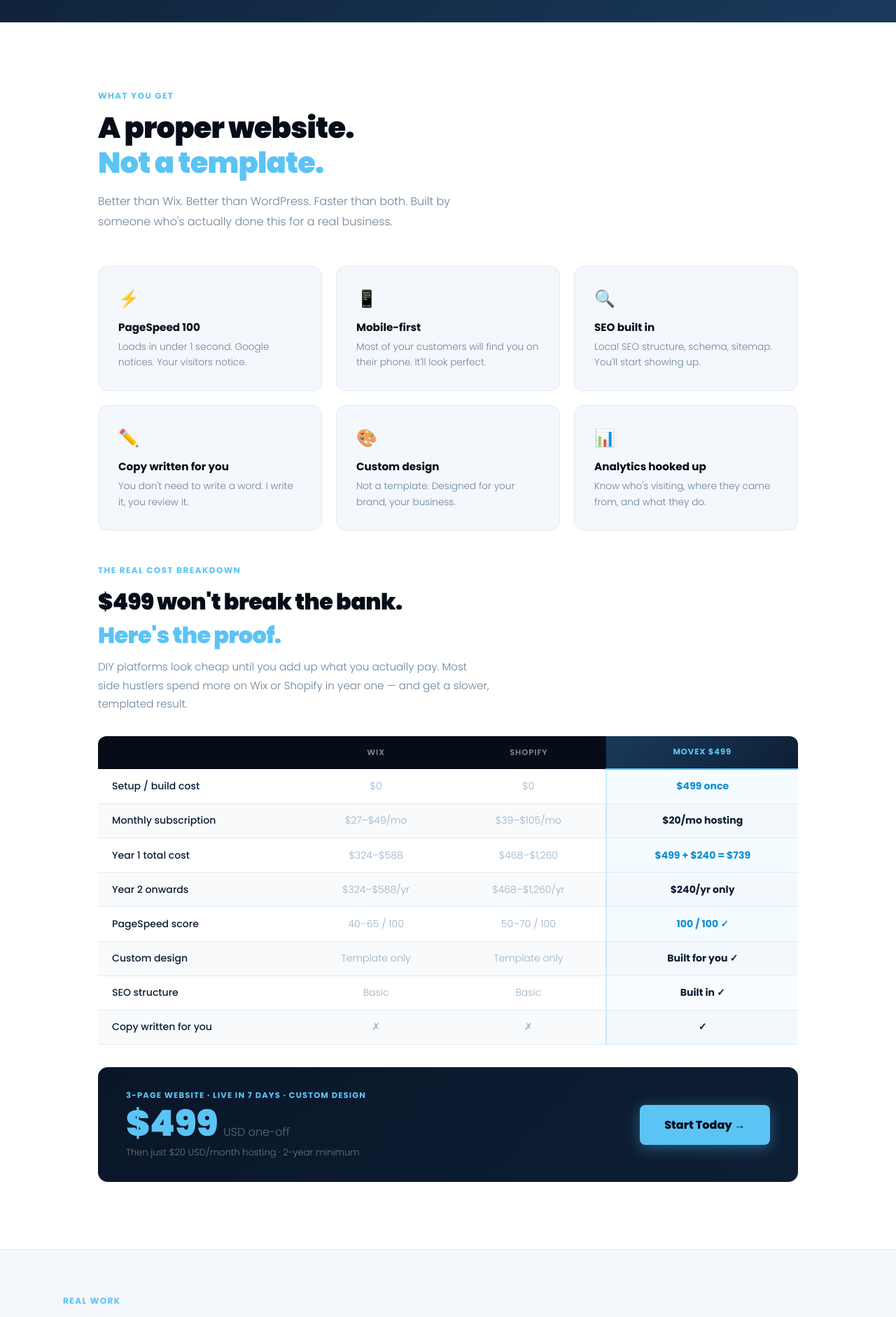
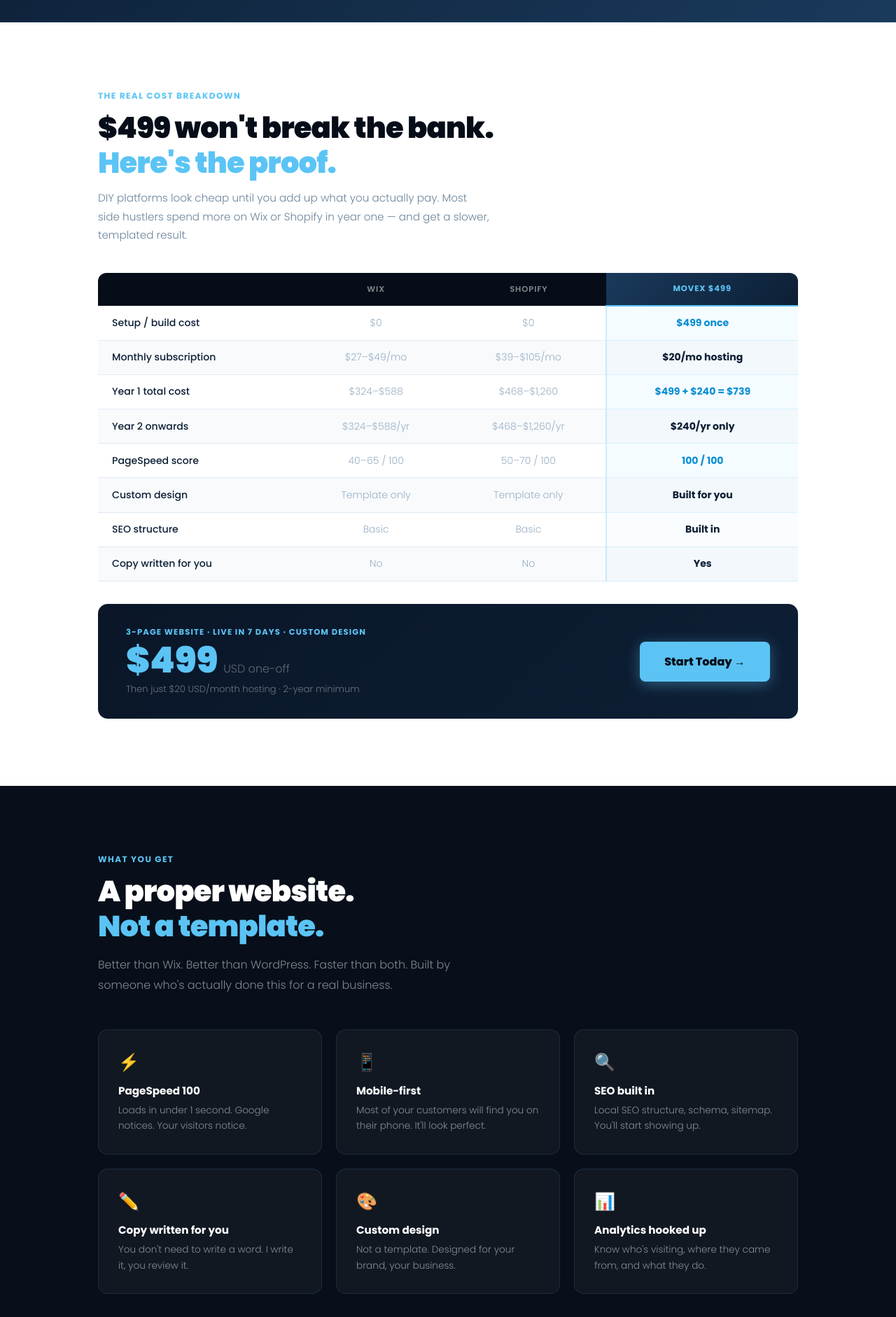
Before and after one commit to MoveXMedia/movexmedia, a Next.js app: page /side-hustle in a window 1280 px wide. Shown: the part 2860-4742 px from the top of the page at 70% size. Built offline with nearby package versions, Linux system fonts and the light colour scheme.

Commit message:
side-hustle: cost breakdown above What You Get; What You Get now dark section

```diff
--- a/pages/side-hustle.js
+++ b/pages/side-hustle.js
@@ -245,43 +245,14 @@
         </div>
       </div>
 
-      {/* ── WHAT YOU GET ── */}
+      {/* ── COST BREAKDOWN ── */}
       <section style={{ padding: '6rem 1.5rem', background: '#ffffff' }}>
         <div style={{ maxWidth: '1000px', margin: '0 auto' }}>
-          <div style={{ marginBottom: '3rem' }}>
-            <p style={{ fontSize: '0.75rem', fontWeight: 700, letterSpacing: '0.12em', textTransform: 'uppercase', color: '#5bc4f5', marginBottom: '0.75rem' }}>What you get</p>
-            <h2 style={{ fontWeight: 900, fontSize: 'clamp(1.8rem, 4vw, 2.6rem)', lineHeight: 1.2, letterSpacing: '-0.02em', color: '#060d18' }}>
-              A proper website.<br /><span style={{ color: '#5bc4f5' }}>Not a template.</span>
+          <p style={{ fontSize: '0.75rem', fontWeight: 700, letterSpacing: '0.12em', textTransform: 'uppercase', color: '#5bc4f5', marginBottom: '0.75rem' }}>The real cost breakdown</p>
+          <h2 style={{ fontWeight: 900, fontSize: 'clamp(1.8rem, 4vw, 2.6rem)', color: '#060d18', marginBottom: '0.75rem', letterSpacing: '-0.02em', lineHeight: 1.2 }}>
+            $499 won't break the bank.<br /><span style={{ color: '#5bc4f5' }}>Here's the proof.</span>
           </h2>
-            <p style={{ color: '#6b849a', fontSize: '1rem', lineHeight: 1.8, fontWeight: 300, maxWidth: '560px', marginTop: '1rem' }}>
-              Better than Wix. Better than WordPress. Faster than both. Built by someone who's actually done this for a real business.
-            </p>
-          </div>
-
-          <div style={{ display: 'grid', gridTemplateColumns: 'repeat(auto-fit, minmax(260px, 1fr))', gap: '1.25rem', marginBottom: '3rem' }}>
-            {[
-              { icon: '⚡', title: 'PageSpeed 100', desc: 'Loads in under 1 second. Google notices. Your visitors notice.' },
-              { icon: '📱', title: 'Mobile-first', desc: 'Most of your customers will find you on their phone. It\'ll look perfect.' },
-              { icon: '🔍', title: 'SEO built in', desc: 'Local SEO structure, schema, sitemap. You\'ll start showing up.' },
-              { icon: '✏️', title: 'Copy written for you', desc: 'You don\'t need to write a word. I write it, you review it.' },
-              { icon: '🎨', title: 'Custom design', desc: 'Not a template. Designed for your brand, your business.' },
-              { icon: '📊', title: 'Analytics hooked up', desc: 'Know who\'s visiting, where they came from, and what they do.' },
-            ].map(f => (
-              <div key={f.title} style={{ background: '#f4f7fb', border: '1px solid #e2eaf4', borderRadius: '14px', padding: '1.75rem', transition: 'border-color 0.2s' }}>
-                <div style={{ fontSize: '1.5rem', marginBottom: '0.75rem' }}>{f.icon}</div>
-                <div style={{ fontWeight: 700, fontSize: '0.95rem', marginBottom: '0.4rem', color: '#060d18' }}>{f.title}</div>
-                <p style={{ color: '#6b849a', fontSize: '0.85rem', lineHeight: 1.65, fontWeight: 300 }}>{f.desc}</p>
-              </div>
-            ))}
-          </div>
-
-          {/* Pricing comparison */}
-          <div style={{ marginBottom: '0' }}>
-            <p style={{ fontSize: '0.75rem', fontWeight: 700, letterSpacing: '0.12em', textTransform: 'uppercase', color: '#5bc4f5', marginBottom: '0.75rem' }}>The real cost breakdown</p>
-            <h3 style={{ fontWeight: 900, fontSize: 'clamp(1.4rem, 3vw, 2rem)', color: '#060d18', marginBottom: '0.5rem', letterSpacing: '-0.02em' }}>
-              $499 won't break the bank.<br /><span style={{ color: '#5bc4f5' }}>Here's the proof.</span>
-            </h3>
-            <p style={{ color: '#6b849a', fontSize: '0.95rem', lineHeight: 1.75, fontWeight: 300, maxWidth: '560px', marginBottom: '2rem' }}>
+          <p style={{ color: '#6b849a', fontSize: '0.95rem', lineHeight: 1.75, fontWeight: 300, maxWidth: '560px', marginBottom: '2.5rem' }}>
             DIY platforms look cheap until you add up what you actually pay. Most side hustlers spend more on Wix or Shopify in year one — and get a slower, templated result.
           </p>
 
@@ -302,10 +273,10 @@
                   { label: 'Monthly subscription', wix: '$27–$49/mo', shopify: '$39–$105/mo', movex: '$20/mo hosting' },
                   { label: 'Year 1 total cost', wix: '$324–$588', shopify: '$468–$1,260', movex: '$499 + $240 = $739', highlight: true },
                   { label: 'Year 2 onwards', wix: '$324–$588/yr', shopify: '$468–$1,260/yr', movex: '$240/yr only' },
-                    { label: 'PageSpeed score', wix: '40–65 / 100', shopify: '50–70 / 100', movex: '100 / 100 ✓', highlight: true },
-                    { label: 'Custom design', wix: 'Template only', shopify: 'Template only', movex: 'Built for you ✓' },
-                    { label: 'SEO structure', wix: 'Basic', shopify: 'Basic', movex: 'Built in ✓' },
-                    { label: 'Copy written for you', wix: '✗', shopify: '✗', movex: '✓' },
+                  { label: 'PageSpeed score', wix: '40–65 / 100', shopify: '50–70 / 100', movex: '100 / 100', highlight: true },
+                  { label: 'Custom design', wix: 'Template only', shopify: 'Template only', movex: 'Built for you' },
+                  { label: 'SEO structure', wix: 'Basic', shopify: 'Basic', movex: 'Built in' },
+                  { label: 'Copy written for you', wix: 'No', shopify: 'No', movex: 'Yes' },
                 ].map((row, i) => (
                   <tr key={row.label} style={{ background: i % 2 === 0 ? 'white' : '#f8fafc' }}>
                     <td style={{ padding: '0.85rem 1.25rem', color: '#0d1f35', fontWeight: 500, borderBottom: '1px solid #e2eaf4' }}>{row.label}</td>
@@ -329,6 +300,37 @@
             </div>
             <a href={BOOKING_URL} style={{ display: 'inline-block', background: '#5bc4f5', color: '#040c18', fontFamily: 'Poppins, sans-serif', fontWeight: 800, fontSize: '1rem', padding: '1rem 2.2rem', borderRadius: '8px', textDecoration: 'none', boxShadow: '0 4px 20px rgba(91,196,245,0.4)', whiteSpace: 'nowrap' }}>Start Today →</a>
           </div>
+        </div>
+      </section>
+
+      {/* ── WHAT YOU GET (dark) ── */}
+      <section style={{ padding: '6rem 1.5rem', background: '#080f1a' }}>
+        <div style={{ maxWidth: '1000px', margin: '0 auto' }}>
+          <div style={{ marginBottom: '3rem' }}>
+            <p style={{ fontSize: '0.75rem', fontWeight: 700, letterSpacing: '0.12em', textTransform: 'uppercase', color: '#5bc4f5', marginBottom: '0.75rem' }}>What you get</p>
+            <h2 style={{ fontWeight: 900, fontSize: 'clamp(1.8rem, 4vw, 2.6rem)', lineHeight: 1.2, letterSpacing: '-0.02em', color: 'white' }}>
+              A proper website.<br /><span style={{ color: '#5bc4f5' }}>Not a template.</span>
+            </h2>
+            <p style={{ color: 'rgba(255,255,255,0.5)', fontSize: '1rem', lineHeight: 1.8, fontWeight: 300, maxWidth: '560px', marginTop: '1rem' }}>
+              Better than Wix. Better than WordPress. Faster than both. Built by someone who's actually done this for a real business.
+            </p>
+          </div>
+
+          <div style={{ display: 'grid', gridTemplateColumns: 'repeat(auto-fit, minmax(260px, 1fr))', gap: '1.25rem' }}>
+            {[
+              { icon: '⚡', title: 'PageSpeed 100', desc: 'Loads in under 1 second. Google notices. Your visitors notice.' },
+              { icon: '📱', title: 'Mobile-first', desc: 'Most of your customers will find you on their phone. It\'ll look perfect.' },
+              { icon: '🔍', title: 'SEO built in', desc: 'Local SEO structure, schema, sitemap. You\'ll start showing up.' },
+              { icon: '✏️', title: 'Copy written for you', desc: 'You don\'t need to write a word. I write it, you review it.' },
+              { icon: '🎨', title: 'Custom design', desc: 'Not a template. Designed for your brand, your business.' },
+              { icon: '📊', title: 'Analytics hooked up', desc: 'Know who\'s visiting, where they came from, and what they do.' },
+            ].map(f => (
+              <div key={f.title} style={{ background: 'rgba(255,255,255,0.04)', border: '1px solid rgba(91,196,245,0.12)', borderRadius: '14px', padding: '1.75rem', transition: 'border-color 0.2s' }}>
+                <div style={{ fontSize: '1.5rem', marginBottom: '0.75rem' }}>{f.icon}</div>
+                <div style={{ fontWeight: 700, fontSize: '0.95rem', marginBottom: '0.4rem', color: 'white' }}>{f.title}</div>
+                <p style={{ color: 'rgba(255,255,255,0.5)', fontSize: '0.85rem', lineHeight: 1.65, fontWeight: 300 }}>{f.desc}</p>
+              </div>
+            ))}
           </div>
         </div>
       </section>
```
Lines whose indentation alone changed are shown as unchanged.
